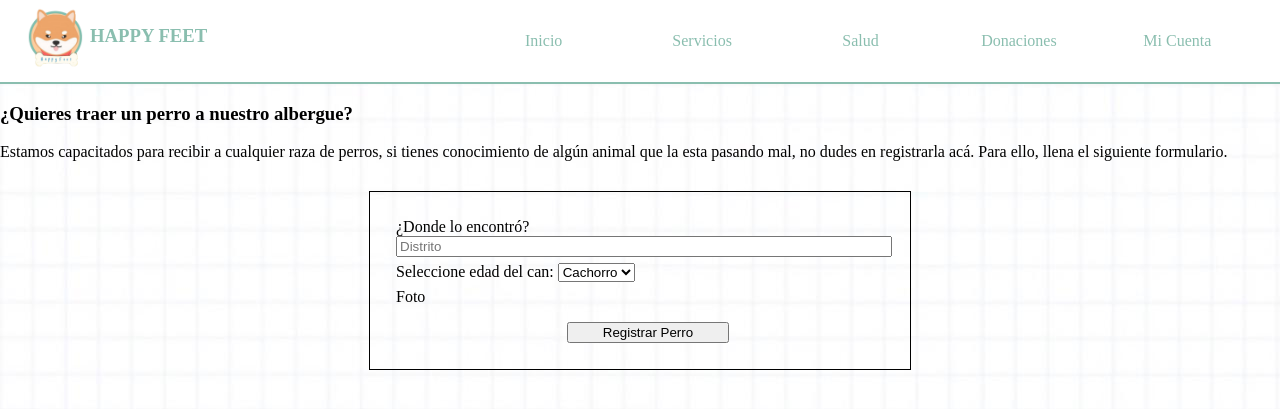
After one commit to oswaldor123/TALLER-DE-SOFTWARE-2, a PHP site: page /registrarperro.php in a window 1280 px wide. The commit adds this page. Shown: the top 409 px of the page. Run offline with PHP 8.4, Linux system fonts and the light colour scheme.

Commit message:
cambio 3

```diff
--- a/donaciones.php
+++ b/donaciones.php
@@ -5,7 +5,7 @@
     <meta name="viewport" content="width=device-width, initial-scale=1.0">
     <meta http-equiv="X-UA-Compatible" content="ie=edge">
     <link rel="stylesheet" href="hojita.css">
-    <title>Document</title>
+    <title>Donaciones</title>
 </head>
 <body>
     <?php
--- a/header.php
+++ b/header.php
@@ -11,7 +11,7 @@
                         <li> <a href="#">Servicios</a>
                             <ul class="submenu">
                                 <li><a href="#">Adopta</a></li>
-                                <li><a href="#">Registra</a></li>
+                                <li><a href="registrarperro.php">Registra</a></li>
                             </ul>
                         </li>
                         <li> <a href="#">Salud</a>
--- a/index.php
+++ b/index.php
@@ -4,7 +4,7 @@
     <meta charset="UTF-8">
     <meta name="viewport" content="width=device-width, initial-scale=1.0">
     <meta http-equiv="X-UA-Compatible" content="ie=edge">
-    <title>Document</title>
+    <title>Página Principal</title>
     <link rel="stylesheet" href="hojita.css">
 </head>
 <body>
@@ -54,7 +54,7 @@
         </div>
     </div>
     <div class="explorador">
-        <a href="#">
+        <a href="registrarperro.php">
             <div class="botones" id="uno">
                 <img src="imagenes/registr.png" class="icono">
                 <p>Registrar Mascota</p>
--- /dev/null
+++ b/registrarperro.php
@@ -0,0 +1,55 @@
+<?php
+date_default_timezone_set("America/Lima"); /*ESTO ES PARA ESTABLECER ZONA HORARIA*/
+$fecha=date("d/n/y");/*Aca estamos creando la variable fecha*/
+?>
+<!DOCTYPE html>
+<html lang="en">
+<head>
+    <meta charset="UTF-8">
+    <meta name="viewport" content="width=device-width, initial-scale=1.0">
+    <meta http-equiv="X-UA-Compatible" content="ie=edge">
+    <link rel="stylesheet" href="hojita.css">
+    <title>Registrar Perro</title>
+</head>
+<body>
+    <?php
+        include("header.php");
+    ?>
+    <div class="presentador">
+        <h3>¿Quieres traer un perro a nuestro albergue?</h3>
+        <p>Estamos capacitados para recibir a cualquier raza de perros, si tienes conocimiento
+            de algún animal que la esta pasando mal, no dudes en registrarla acá. Para ello, llena
+            el siguiente formulario.
+        </p>
+    </div>
+    <!-- Los datos para registrar perro son:
+        id
+        donde lo encontro
+        edad
+        fecharegistro
+        foto-->
+    <form action="" method="POST">
+        <div>
+            <label for="ubicacion">¿Donde lo encontró?</label>
+            <input type="text" name="ubicacion" id="ubicacion" REQUIERED placeholder="Distrito">
+        </div>
+        <div>
+            <label for="edadp">Seleccione edad del can:</label>
+            <select name="edadp" id="edadp">
+                <option value="cachorro">Cachorro</option>
+                <option value="joven">Joven</option>
+                <option value="maduro">Maduro</option>
+            </select>
+        </div>
+        <div>
+            <label for="foto">Foto</label>
+        </div>
+        <div>
+            <input type="hidden" name="fecharegistro" value=$fecha>
+        </div>
+        <div>
+            <input type="submit" value="Registrar Perro">
+        </div>
+    </form>
+</body>
+</html>
```
Also changed, not shown: hojita.css (line endings or trailing spaces).
